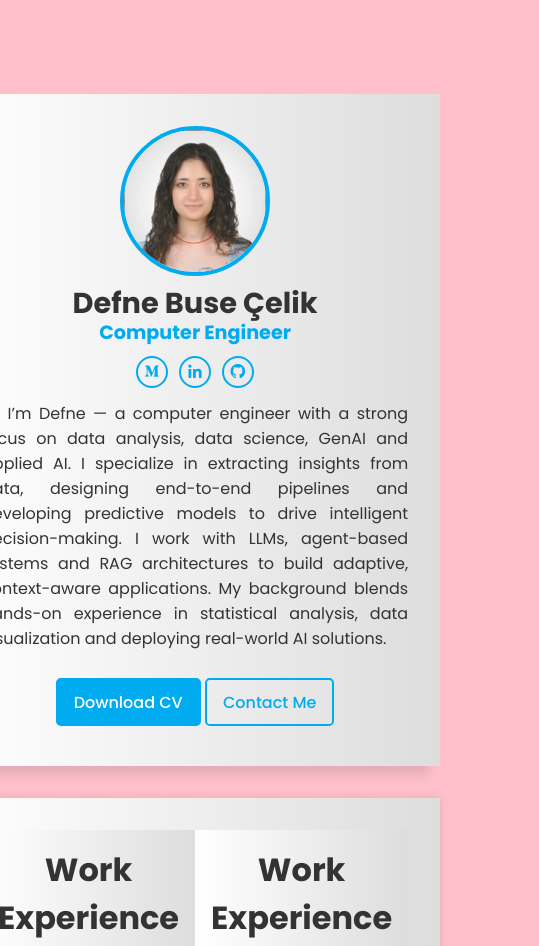
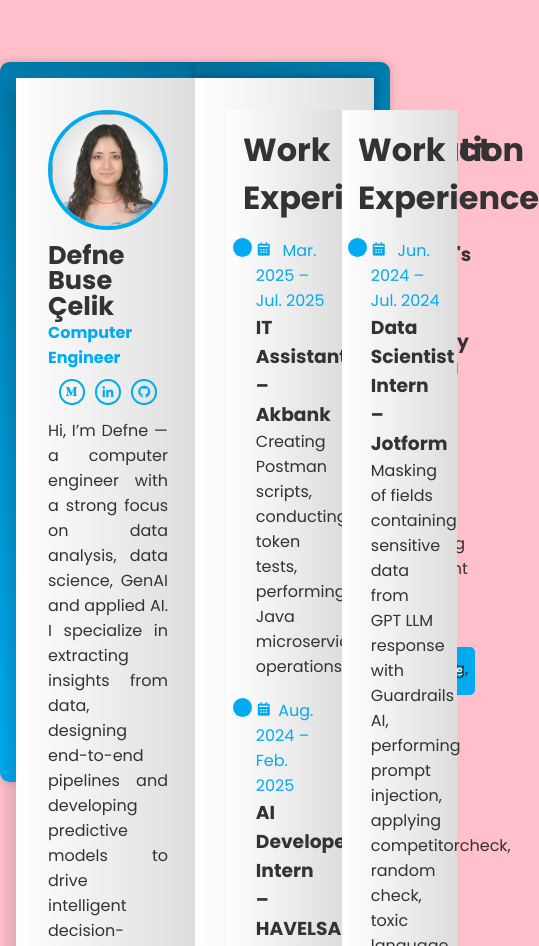
Before and after one commit to defnebusecelik/defnebusecelik.github.io, a plain HTML site: page index.html in a window 390 px wide. Shown: the top 946 px of the page, 539 px wide, since content can reach past the window. Drawn offline with nearby package versions, Linux system fonts and the light colour scheme.

Commit message:
Update style.css

```diff
--- a/style.css
+++ b/style.css
@@ -543,19 +543,103 @@ body {
   }
 }
 
-/* Mobile devices (<= 480px) */
-@media (max-width: 480px) {
+/* Responsive Overrides for Tablet and Mobile maintaining book layout */
+
+/* Apply on tablets and below */
+@media (max-width: 768px) {
+  /* Scale down entire wrapper to fit viewport */
+  .wrapper {
+    width: 100%;
+    max-width: 100%;
+    padding: 1rem;
+    transform: scale(0.7);
+    transform-origin: top center;
+  }
+  /* Ensure book stays two-page layout */
+  .book {
+    display: flex !important;
+  }
+  /* Keep page-turn effect on covers */
+  .cover.cover-left,
+  .cover.cover-right {
+    display: block;
+  }
+  /* Each page half width */
+  .book-page {
+    position: absolute !important;
+    width: 50% !important;
+    height: auto !important;
+    top: 0;
+    left: 0;
+    transform-style: preserve-3d;
+  }
+  .book-page.page-right {
+    right: 0;
+    left: auto;
+  }
+  /* Adjust content padding and typography */
+  .page-front,
+  .page-back {
+    padding: 1rem !important;
+  }
+  .profile-page img {
+    max-width: 120px !important;
+  }
   .profile-page h1 {
-    font-size: 1.8rem !important;
+    font-size: 2rem !important;
   }
   .profile-page h3 {
-    font-size: 1.2rem !important;
-  }
-  .services-content,
-  .skills-content {
-    flex: 1 1 100% !important;
+    font-size: 1.1rem !important;
   }
   .workeduc-content {
     padding-left: 1rem !important;
   }
+  .btn {
+    font-size: 0.9rem !important;
+    padding: 0.5rem 0.75rem !important;
+  }
+  .services-content,
+  .skills-content {
+    flex: 1 1 45% !important;
+  }
+  .profile-page .social-media a {
+    width: 1.8rem !important;
+    height: 1.8rem !important;
+    font-size: 1rem !important;
+  }
+  /* Hide navigation icons if too small */
+  .nextprev-btn,
+  .number-page {
+    display: none !important;
+  }
 }
+
+/* Apply on mobile devices */
+@media (max-width: 480px) {
+  /* Further scale down for smaller screens */
+  .wrapper {
+    transform: scale(0.5);
+  }
+  .profile-page h1 {
+    font-size: 1.6rem !important;
+  }
+  .profile-page h3 {
+    font-size: 1rem !important;
+  }
+  .workeduc-content {
+    padding-left: 0.8rem !important;
+  }
+  .services-content,
+  .skills-content {
+    flex: 1 1 40% !important;
+  }
+  .btn {
+    font-size: 0.8rem !important;
+    padding: 0.4rem 0.6rem !important;
+  }
+  .profile-page .social-media a {
+    width: 1.6rem !important;
+    height: 1.6rem !important;
+    font-size: 0.9rem !important;
+  }
+}
```
